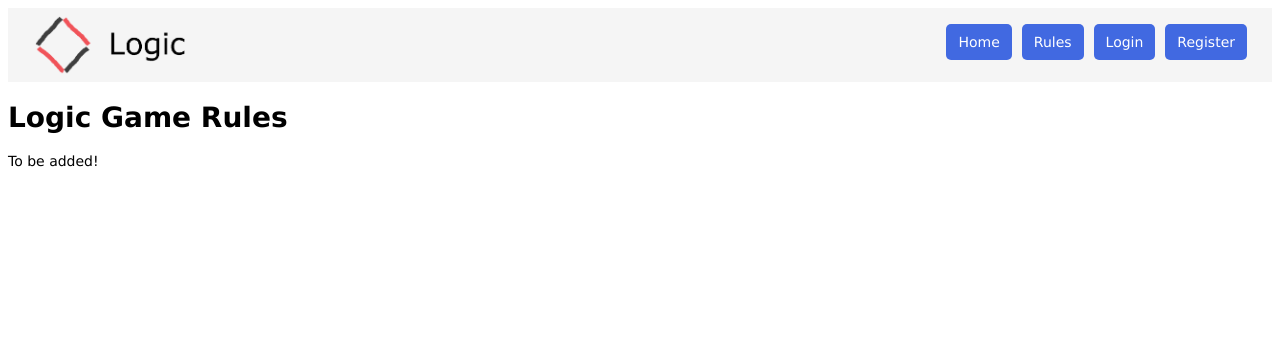
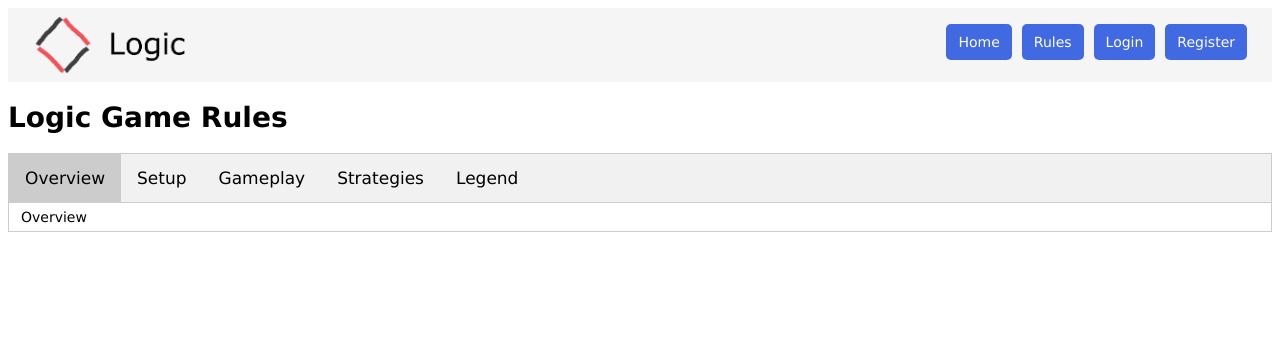
Before and after one commit to danielchiu/logic, a Flask app: page /rules in a window 1280 px wide. Shown: the top 342 px of the page. Run offline with Flask 2, Linux system fonts and the light colour scheme; some libraries are stand-ins or nearby versions.

Commit message:
added basic tabs to rules page

```diff
--- a/app/static/style.css
+++ b/app/static/style.css
@@ -236,3 +236,35 @@ input[type=submit] {
     margin-top: 605px;
     margin-left: 525px;
 }
+
+.tabbar {
+    list-style-type: none;
+    margin: 0;
+    padding: 0;
+    overflow: hidden;
+    border: 1px solid #ccc;
+    background-color: #f1f1f1;
+}
+.tabbar li {
+    float: left;
+}
+.tab {
+    display: inline-block;
+    color: black;
+    text-align: center;
+    padding: 14px 16px;
+    text-decoration: none;
+    font-size: 17px;
+}
+.tab:hover {
+    background-color: #ddd;
+}
+.active {
+    background-color: #ccc;
+}
+.tabcontent {
+    display: none;
+    padding: 6px 12px;
+    border: 1px solid #ccc;
+    border-top: none;
+}
--- /dev/null
+++ b/app/static/tabs.js
@@ -0,0 +1,13 @@
+$(document).ready(function() {
+    openTab("Overview");
+    $(".tab").click(function() {
+        openTab($(this).text());
+    });
+});
+
+function openTab(tab) {
+    $(".tabcontent").css("display", "none");
+    $("#"+tab).css("display", "block");
+    $(".tab").removeClass("active");
+    $(".tab:contains("+tab+")").addClass("active");
+}
--- a/app/templates/rules.html
+++ b/app/templates/rules.html
@@ -5,5 +5,36 @@
 {% block content %}
     <h1>Logic Game Rules</h1>
 
-    To be added!
+    <ul id="rulelist" class="tabbar">
+        <li><a href="javascript:void(0)" class="tab">Overview</a></li>
+        <li><a href="javascript:void(0)" class="tab">Setup</a></li>
+        <li><a href="javascript:void(0)" class="tab">Gameplay</a></li>
+        <li><a href="javascript:void(0)" class="tab">Strategies</a></li>
+        <li><a href="javascript:void(0)" class="tab">Legend</a></li>
+    </ul>
+
+    <div id="Overview" class="tabcontent">
+        Overview
+        {# insert info #}
+    </div>
+    <div id="Setup" class="tabcontent">
+        Setup
+        {# insert info #}
+    </div>
+    <div id="Gameplay" class="tabcontent">
+        Gameplay
+        {# insert info #}
+    </div>
+    <div id="Strategies" class="tabcontent">
+        Strategies
+        {# insert info #}
+    </div>
+    <div id="Legend" class="tabcontent">
+        Legend
+        {# insert info #}
+    </div>
 {% endblock %}
+
+{% block scripts %}
+    <script type="text/javascript" src={{ url_for("static", filename = "tabs.js") }}></script>
+{% endblock %}
```
